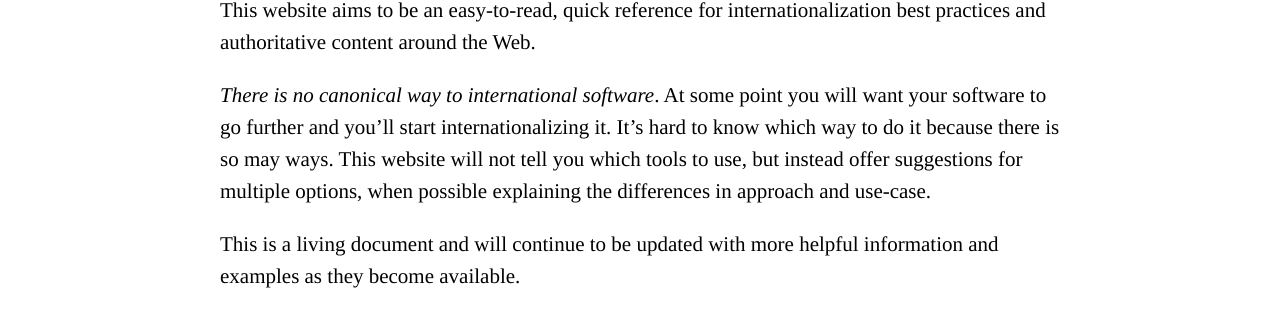
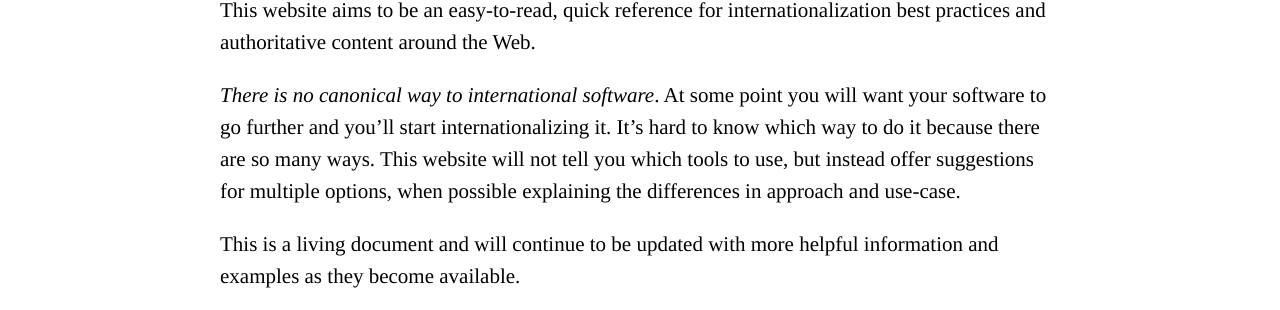
Before and after one commit to julienbourdeau/i18nguide.com, a Jekyll site: the page built from index.html, in a window 1280 px wide. Shown: the part 483-793 px from the top of the page. Built offline with Jekyll 4.4.1, drawn with Linux system fonts in a browser that asks for light colours.

Commit message:
Fix typo in welcome.md

```diff
--- a/_includes/welcome.md
+++ b/_includes/welcome.md
@@ -5,8 +5,8 @@ best practices and authoritative content around the Web.
 
 _There is no canonical way to international software_.
 At some point you will want your software to go further and you'll start
-internationalizing it. It's hard to know which way to do it because there is so
-may ways. This website will  not tell you which tools to use, but
+internationalizing it. It's hard to know which way to do it because there are so
+many ways. This website will  not tell you which tools to use, but
 instead offer suggestions for multiple options, when possible explaining the differences
 in approach and use-case.
 
```
